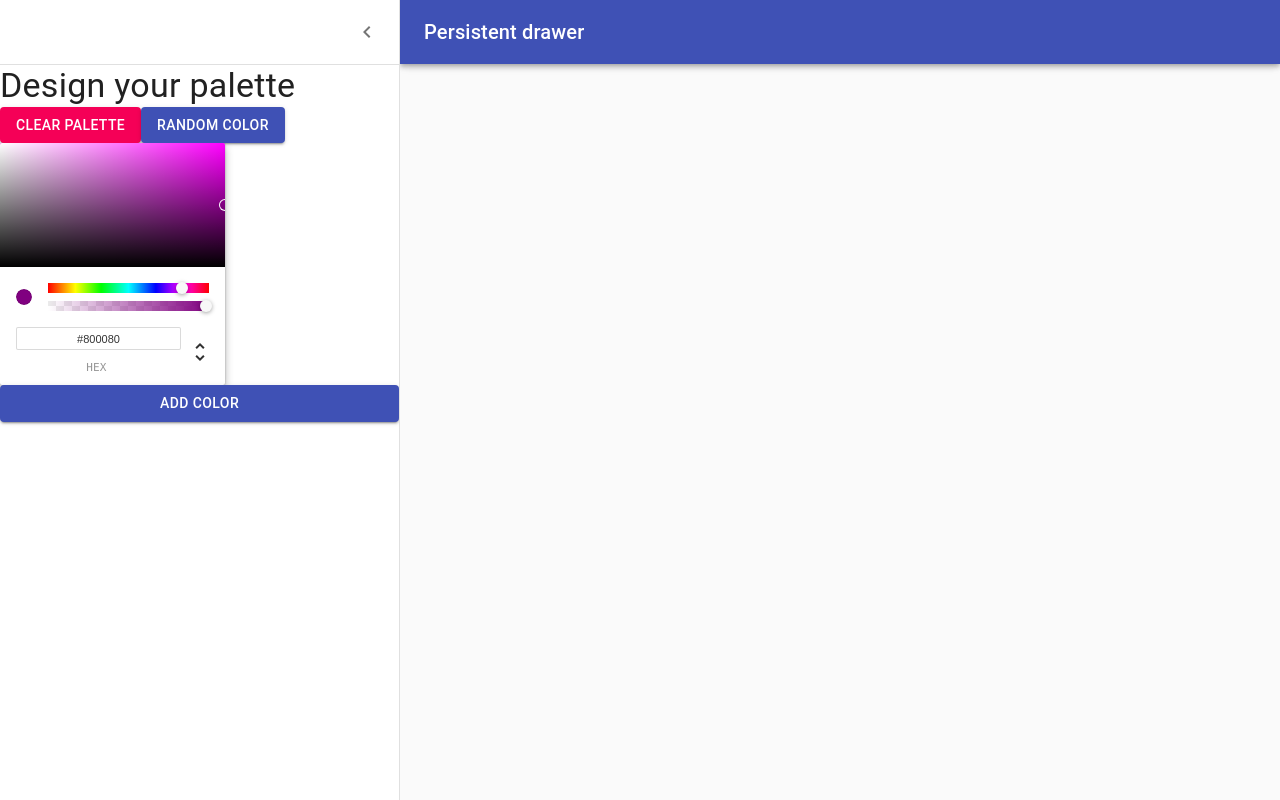
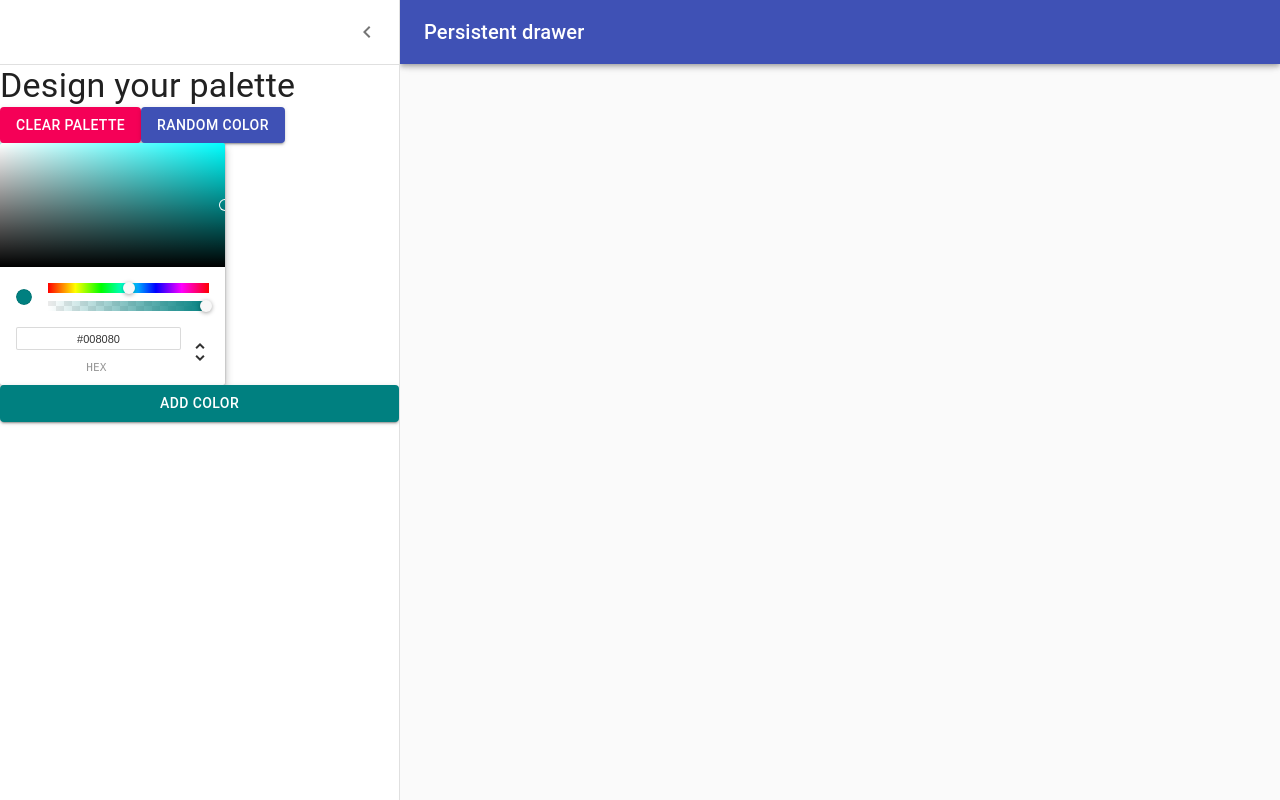
Before and after one commit to MichaelOgunsanmi/reactColorPalette, a React (Create React App) app: page /palette/new in a window 1280 px wide. Both pictures are taken after a click on the button "open drawer". Built offline with nearby package versions, Linux system fonts and the light colour scheme.

Commit message:
Connectd the colorPicker to the add new color button

```diff
--- a/src/NewPaletteForm.js
+++ b/src/NewPaletteForm.js
@@ -76,6 +76,8 @@ const useStyles = makeStyles((theme) => ({
 const NewPaletteForm = () => {
     const classes = useStyles();
     const [open, setOpen] = useState(false);
+    const [currentColor, setCurrentColor] = useState('teal');
+    const [paletteColors, setPaletteColors] = useState([]);
 
     const handleDrawerOpen = () => {
         setOpen(true);
@@ -83,6 +85,14 @@ const NewPaletteForm = () => {
 
     const handleDrawerClose = () => {
         setOpen(false);
+    };
+
+    const handleUpdateCurrentColor = (newColor) => {
+        setCurrentColor(newColor.hex);
+    };
+
+    const handleAddNewColor = () => {
+        setPaletteColors([...paletteColors, currentColor])
     };
 
     return (
@@ -129,8 +139,14 @@ const NewPaletteForm = () => {
                     <Button variant={'contained'} color={'secondary'}>Clear Palette</Button>
                     <Button variant={'contained'} color={'primary'}>Random Color</Button>
                 </div>
-                <ChromePicker color={'purple'}/>
-                <Button variant={'contained'} color={'primary'}>Add Color</Button>
+                <ChromePicker color={currentColor} onChangeComplete={handleUpdateCurrentColor}/>
+                <Button
+                    variant={'contained'}
+                    color={'primary'}
+                    style={{backgroundColor: currentColor}}
+                    onClick={handleAddNewColor}>
+                    Add Color
+                </Button>
             </Drawer>
             <main
                 className={clsx(classes.content, {
@@ -138,7 +154,9 @@ const NewPaletteForm = () => {
                 })}
             >
                 <div className={classes.drawerHeader} />
-
+                <ul>
+                    {paletteColors.map(color => <li>{color}</li>)}
+                </ul>
             </main>
         </div>
     );
```
